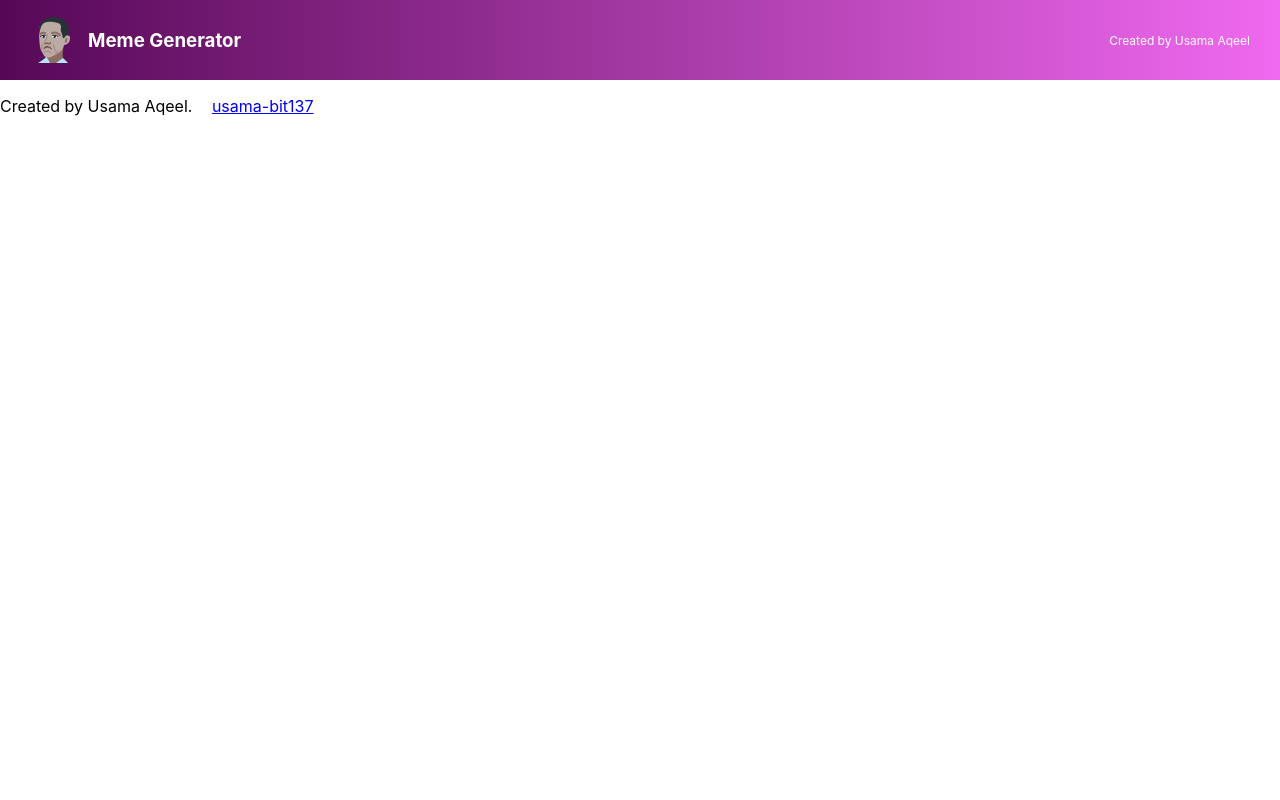
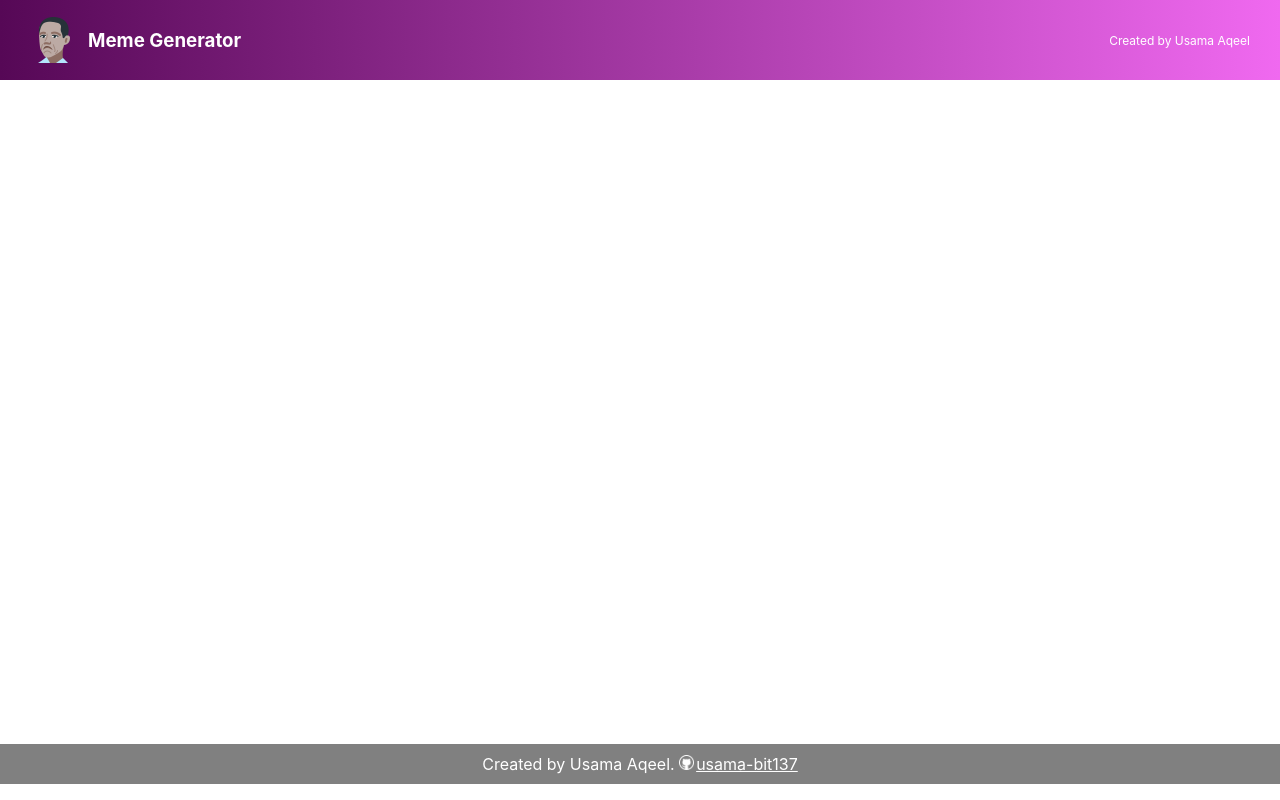
Before and after one commit to usama-bit137/meme-generator-react, a React (Create React App) app: page / in a window 1280 px wide. Built offline with nearby package versions, Linux system fonts and the light colour scheme.

Commit message:
Footer styles to keep on bottom of page

```diff
--- a/src/Styles/Footer.css
+++ b/src/Styles/Footer.css
@@ -0,0 +1,22 @@
+.footer {
+    position: fixed;
+    left: 0;
+    bottom: 0;
+    width: 100%;
+    color: white;
+    text-align: center;
+    padding: 0;
+    margin: 0;
+}
+
+.footer-text {
+    background-color: grey;
+    color: white;
+    padding: 10px;
+
+}
+
+.git-link {
+    color: white;
+    padding-left: 2px;
+}
```
